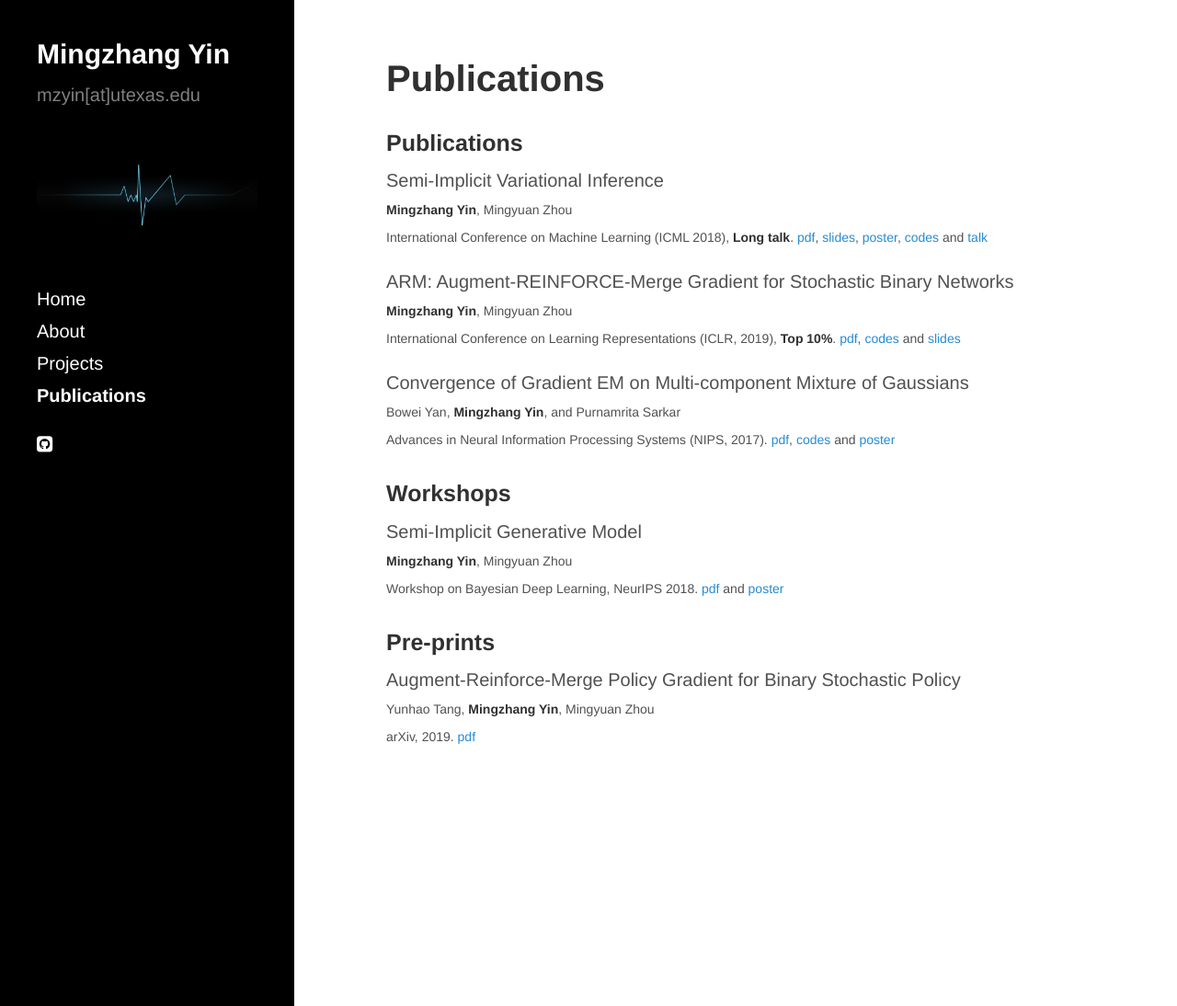
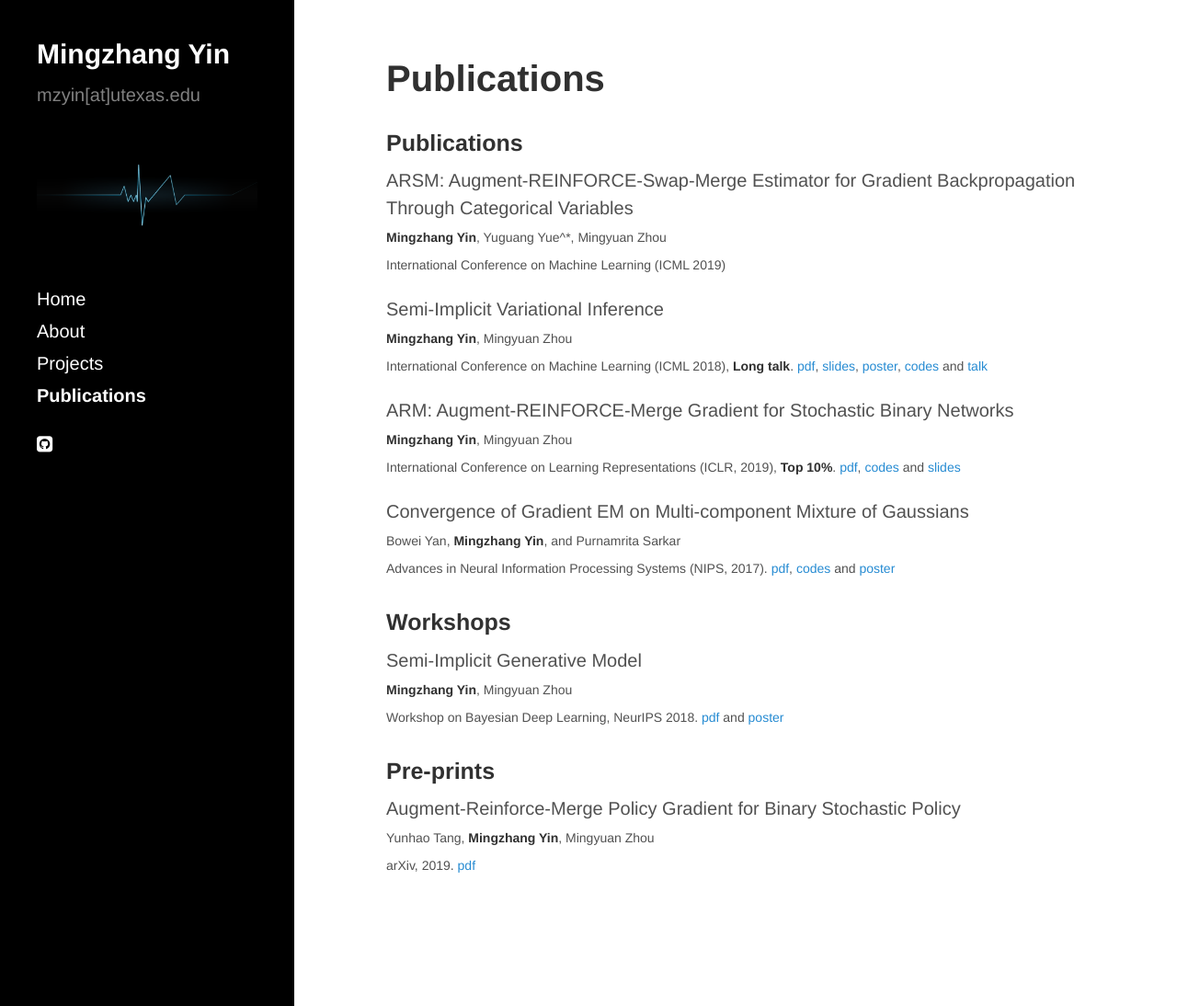
Before and after one commit to mingzhang-yin/mingzhang-yin.github.io, a Jekyll site: the page built from publications.md, in a window 1280 px wide and 1094 px high. Shown: the whole window at 92% size. Built offline with Jekyll 4.4.1, drawn with Linux system fonts in a browser that asks for light colours; nearby versions of some CDN libraries.

Commit message:
Update publications.md

```diff
--- a/publications.md
+++ b/publications.md
@@ -3,8 +3,11 @@ layout: page
 title: Publications
 ---
 
-
 ### Publications
+ARSM: Augment-REINFORCE-Swap-Merge Estimator for Gradient Backpropagation Through Categorical Variables
+<br> <span style="font-size:14px"> **Mingzhang Yin**, Yuguang Yue^*, Mingyuan Zhou  <br>
+International Conference on Machine Learning (ICML 2019)
+ </span>
 
 Semi-Implicit Variational Inference
 <br> <span style="font-size:14px"> **Mingzhang Yin**, Mingyuan Zhou  <br>
```
